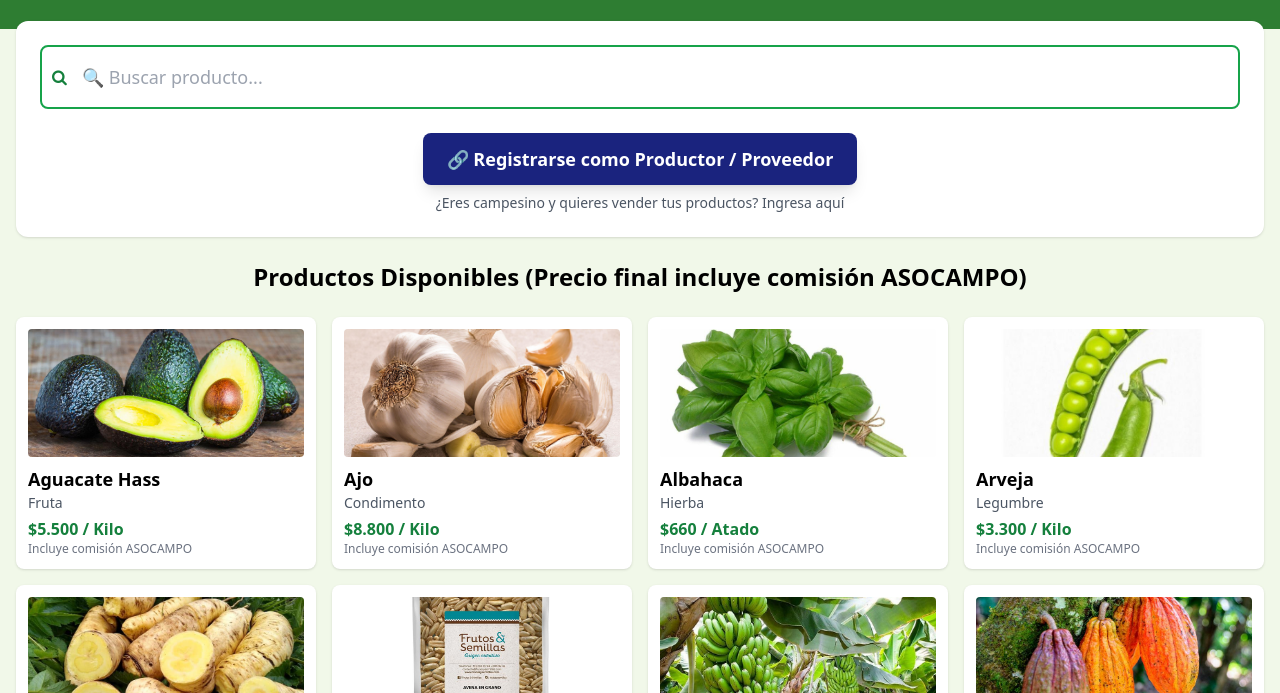
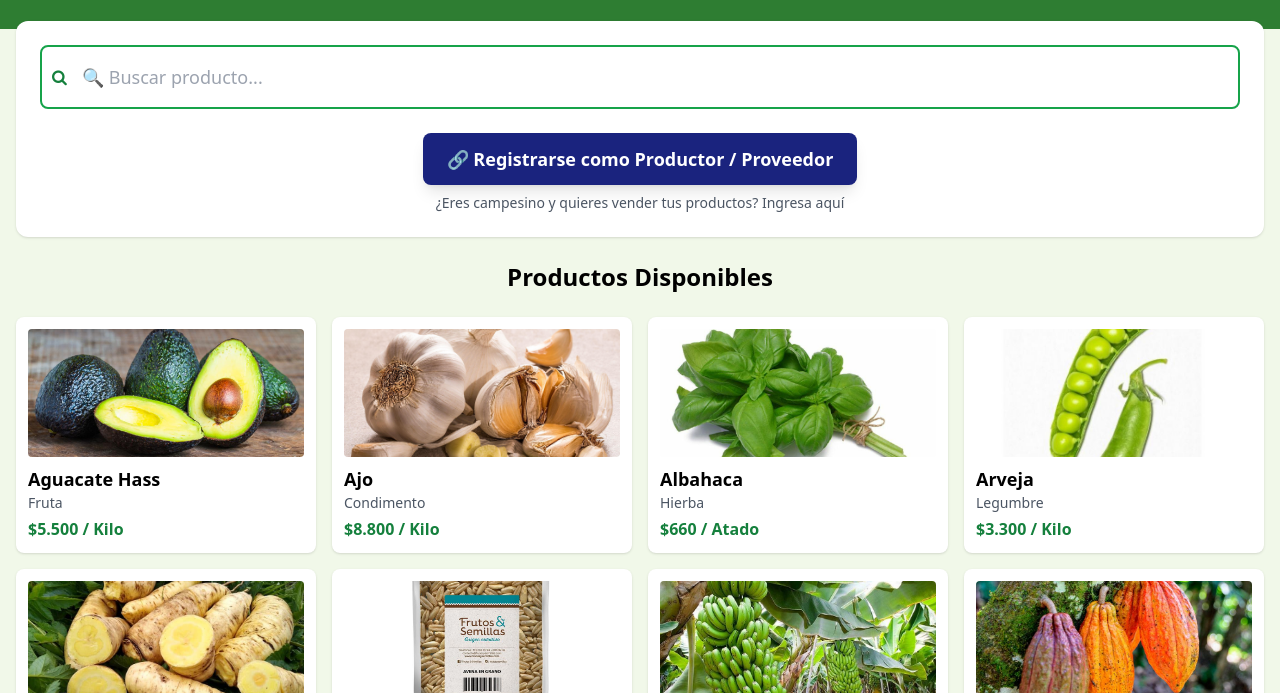
Before and after one commit to merquetiendas-beep/Asocampo, a plain HTML site: page index.html in a window 1280 px wide. Shown: the part 107-800 px from the top of the page. Drawn offline with nearby package versions, Linux system fonts and the light colour scheme.

Commit message:
Update index.html

```diff
--- a/index.html
+++ b/index.html
@@ -53,7 +53,8 @@
     </div>
 
     <main class="container mx-auto px-4 pb-10">
-        <h2 class="text-2xl font-bold text-center mb-6">Productos Disponibles (Precio final incluye comisión ASOCAMPO)</h2>
+        <!-- ✅ TÍTULO LIMPIO, SIN NINGUNA MENCIÓN -->
+        <h2 class="text-2xl font-bold text-center mb-6">Productos Disponibles</h2>
         <div id="listaProductos" class="grid md:grid-cols-3 lg:grid-cols-4 gap-4 mb-8"></div>
 
         <div id="detalleProducto" class="detalle bg-white rounded-xl shadow p-6 border-2 border-green-600">
@@ -74,7 +75,7 @@
         </div>
     </main>
 
-    <!-- FOOTER: AQUÍ QUEDAN TODOS LOS DATOS DE CONTACTO -->
+    <!-- FOOTER: DATOS DE CONTACTO -->
     <footer class="bg-primary text-white py-8 px-4 mt-12">
         <div class="container mx-auto grid md:grid-cols-3 gap-6">
             <div>
@@ -105,7 +106,6 @@
     </footer>
 
     <script>
-        // ✅ TODOS LOS PRODUCTOS ORIGINALES
         const productos = [
             {nombre: "Aguacate Hass", categoria: "Fruta", descripcion: "Aguacate fresco de la mejor calidad, cosechado en Córdoba.", precioBase: 5000, unidad: "/ Kilo", imagen: "imagenes_productos/Aguacate_hass.jpg", palabras: "aguacate, hass, fruta, verde"},
             {nombre: "Ajo", categoria: "Condimento", descripcion: "Ajo seco seleccionado, fuerte aroma y sabor intenso.", precioBase: 8000, unidad: "/ Kilo", imagen: "imagenes_productos/Ajo.jpg", palabras: "ajo, condimento, bulbo"},
@@ -145,7 +145,6 @@
             {nombre: "Zanahoria", categoria: "Verdura", descripcion: "Zanahoria larga, limpia y dulce.", precioBase: 1100, unidad: "/ Kilo", imagen: "imagenes_productos/Zanahoria.jpg", palabras: "zanahoria, verdura, raíz"}
         ];
 
-        // FUNCIÓN: CALCULA PRECIO + 10% COMISIÓN
         function calcularPrecioFinal(precioBase) {
             const comision = precioBase * 0.10;
             return precioBase + comision;
@@ -172,7 +171,7 @@
                     <h3 class="font-bold text-lg">${prod.nombre}</h3>
                     <p class="text-sm text-gray-600">${prod.categoria}</p>
                     <p class="text-green-700 font-semibold mt-1">${formatearPrecio(precioFinal)} ${prod.unidad}</p>
-                    <p class="text-xs text-gray-500">Incluye comisión ASOCAMPO</p>
+                    <!-- ✅ SE QUITÓ EL TEXTO DE COMISIÓN POR COMPLETO -->
                 `;
                 contenedor.appendChild(tarjeta);
             });
@@ -182,7 +181,7 @@
             const precioFinal = calcularPrecioFinal(prod.precioBase);
             document.getElementById('tituloProducto').textContent = prod.nombre;
             document.getElementById('descripcionProducto').textContent = prod.descripcion;
-            document.getElementById('precioProducto').textContent = 'Precio final: ' + formatearPrecio(precioFinal) + ' ' + prod.unidad;
+            document.getElementById('precioProducto').textContent = 'Precio: ' + formatearPrecio(precioFinal) + ' ' + prod.unidad;
             document.getElementById('imagenProducto').src = prod.imagen;
             document.getElementById('enlaceWhatsapp').href = `https://wa.me/573117517891?text=Hola,%20quiero%20información%20sobre:%20${encodeURIComponent(prod.nombre)}`;
 
```
